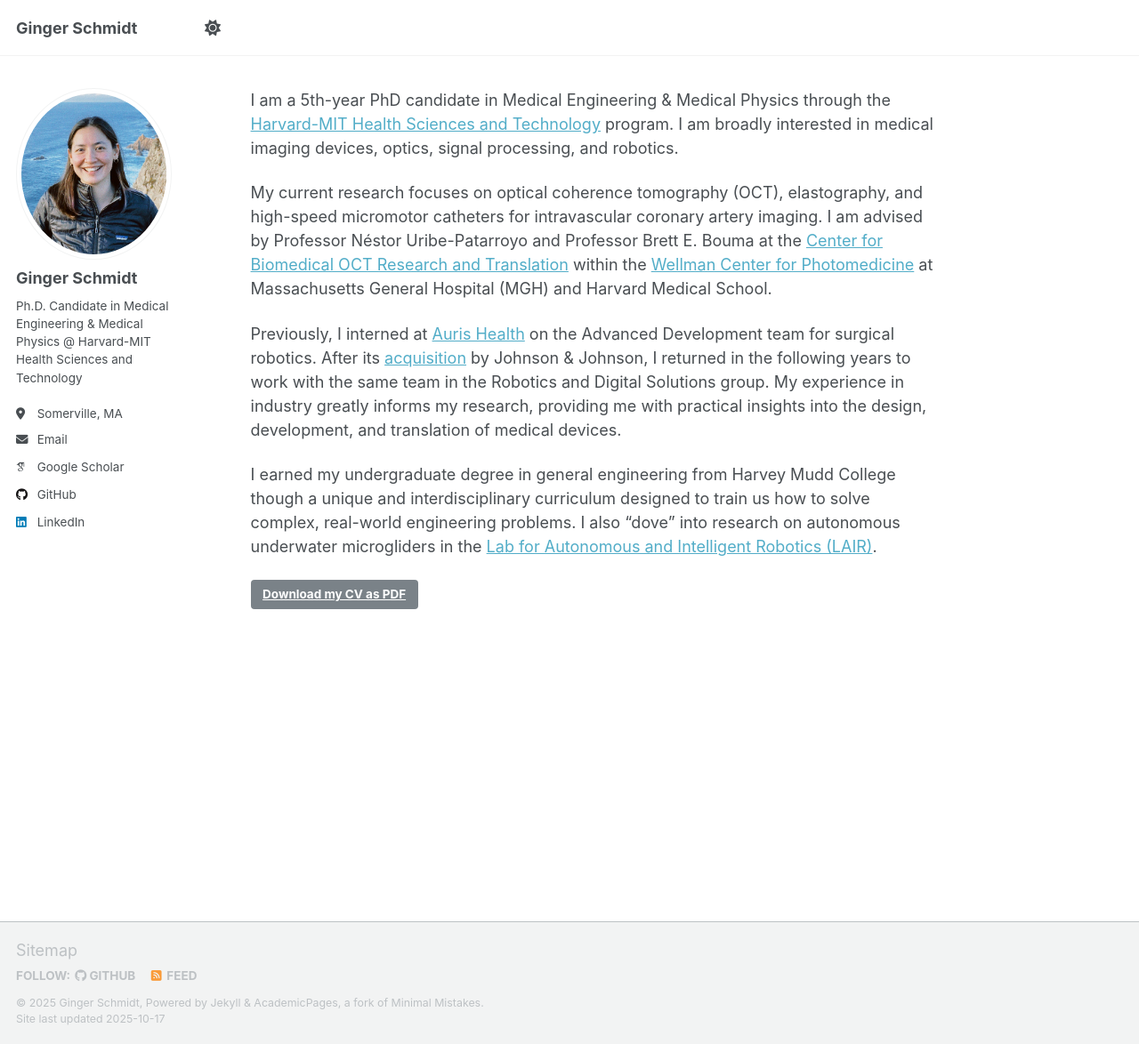
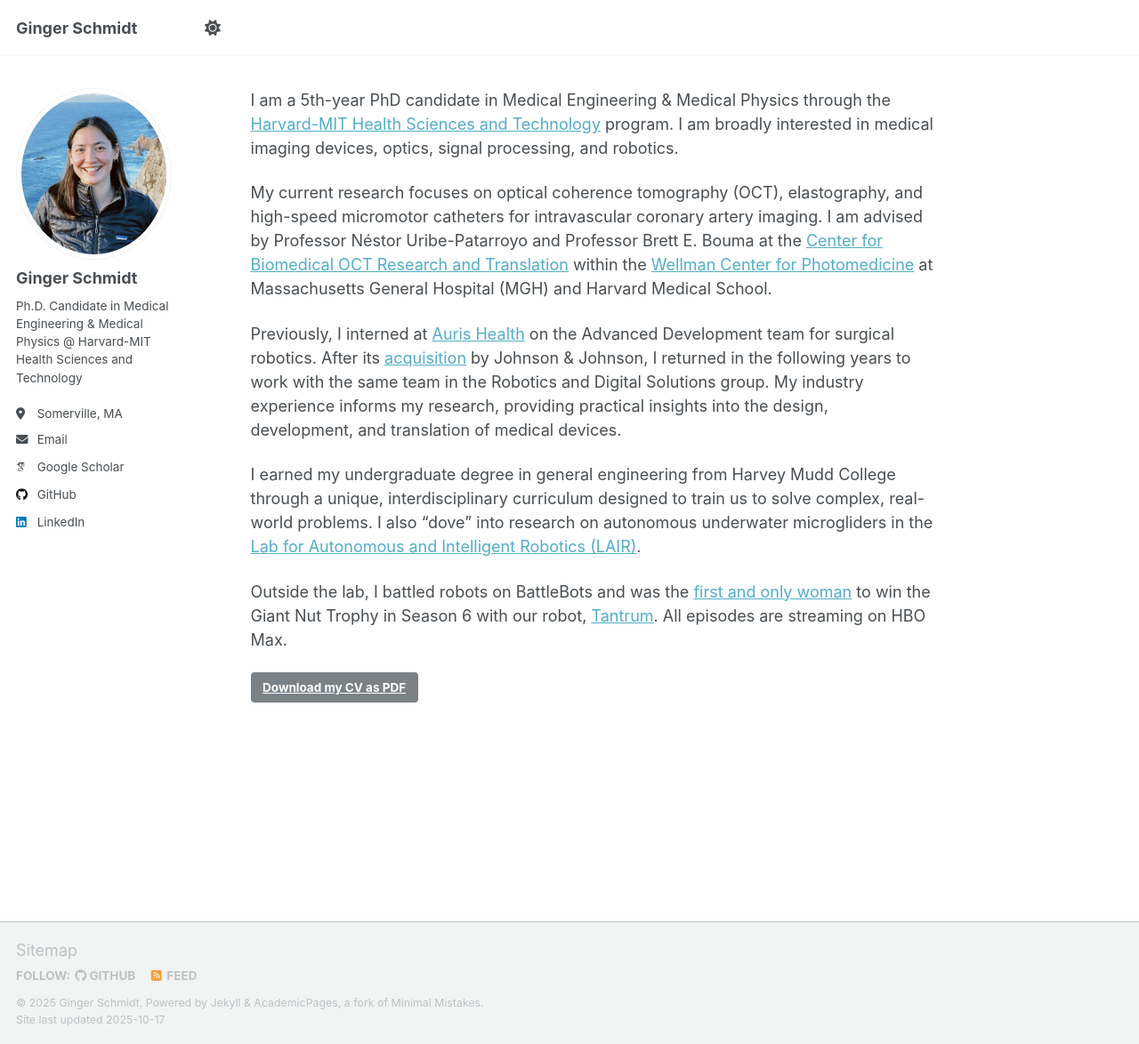
Before and after one commit to gingerschmidt/gingerschmidt.github.io, a Jekyll site: the page built from _pages/about.md, in a window 1280 px wide and 1174 px high. Shown: the whole window at 89% size. Built offline with Jekyll 4.4.1, drawn with Linux system fonts in a browser that asks for light colours; some web fonts are replaced; a script that is not in the unit is left out.

Commit message:
Update about.md

```diff
--- a/_pages/about.md
+++ b/_pages/about.md
@@ -10,10 +10,11 @@ I am a 5th-year PhD candidate in Medical Engineering & Medical Physics through t
 
 My current research focuses on optical coherence tomography (OCT), elastography, and high-speed micromotor catheters for intravascular coronary artery imaging. I am advised by Professor Néstor Uribe-Patarroyo and Professor Brett E. Bouma at the [Center for Biomedical OCT Research and Translation](https://octresearch.org/) within the [Wellman Center for Photomedicine](https://wellman.massgeneral.org/) at Massachusetts General Hospital (MGH) and Harvard Medical School.
 
-Previously, I interned at [Auris Health](https://www.linkedin.com/company/aurishealth/) on the Advanced Development team for surgical robotics. After its [acquisition](https://www.jnj.com/media-center/press-releases/johnson-johnson-announces-agreement-to-acquire-auris-health-inc) by Johnson & Johnson, I returned in the following years to work with the same team in the Robotics and Digital Solutions group. My experience in industry greatly informs my research, providing me with practical insights into the design, development, and translation of medical devices.
+Previously, I interned at [Auris Health](https://www.linkedin.com/company/aurishealth/) on the Advanced Development team for surgical robotics. After its [acquisition](https://www.jnj.com/media-center/press-releases/johnson-johnson-announces-agreement-to-acquire-auris-health-inc) by Johnson & Johnson, I returned in the following years to work with the same team in the Robotics and Digital Solutions group. My industry experience informs my research, providing practical insights into the design, development, and translation of medical devices.
 
-I earned my undergraduate degree in general engineering from Harvey Mudd College though a unique and interdisciplinary curriculum designed to train us how to solve complex, real-world engineering problems. I also "dove" into research on autonomous underwater microgliders in the [Lab for Autonomous and Intelligent Robotics (LAIR)](https://www.lair.hmc.edu/).
+I earned my undergraduate degree in general engineering from Harvey Mudd College through a unique, interdisciplinary curriculum designed to train us to solve complex, real-world problems. I also "dove" into research on autonomous underwater microgliders in the [Lab for Autonomous and Intelligent Robotics (LAIR)](https://www.lair.hmc.edu/).
 
+Outside the lab, I battled robots on BattleBots and was the [first and only woman](https://news.mit.edu/2023/mit-women-historic-battlebots-runs-0208) to win the Giant Nut Trophy in Season 6 with our robot, [Tantrum](https://battlebots.fandom.com/wiki/Tantrum). All episodes are streaming on HBO Max.
 
 <div class="cv-download-links">
   <a href="{{ base_path }}/files/Ginger_CV.pdf" class="btn btn--primary">Download my CV as PDF</a>
```
